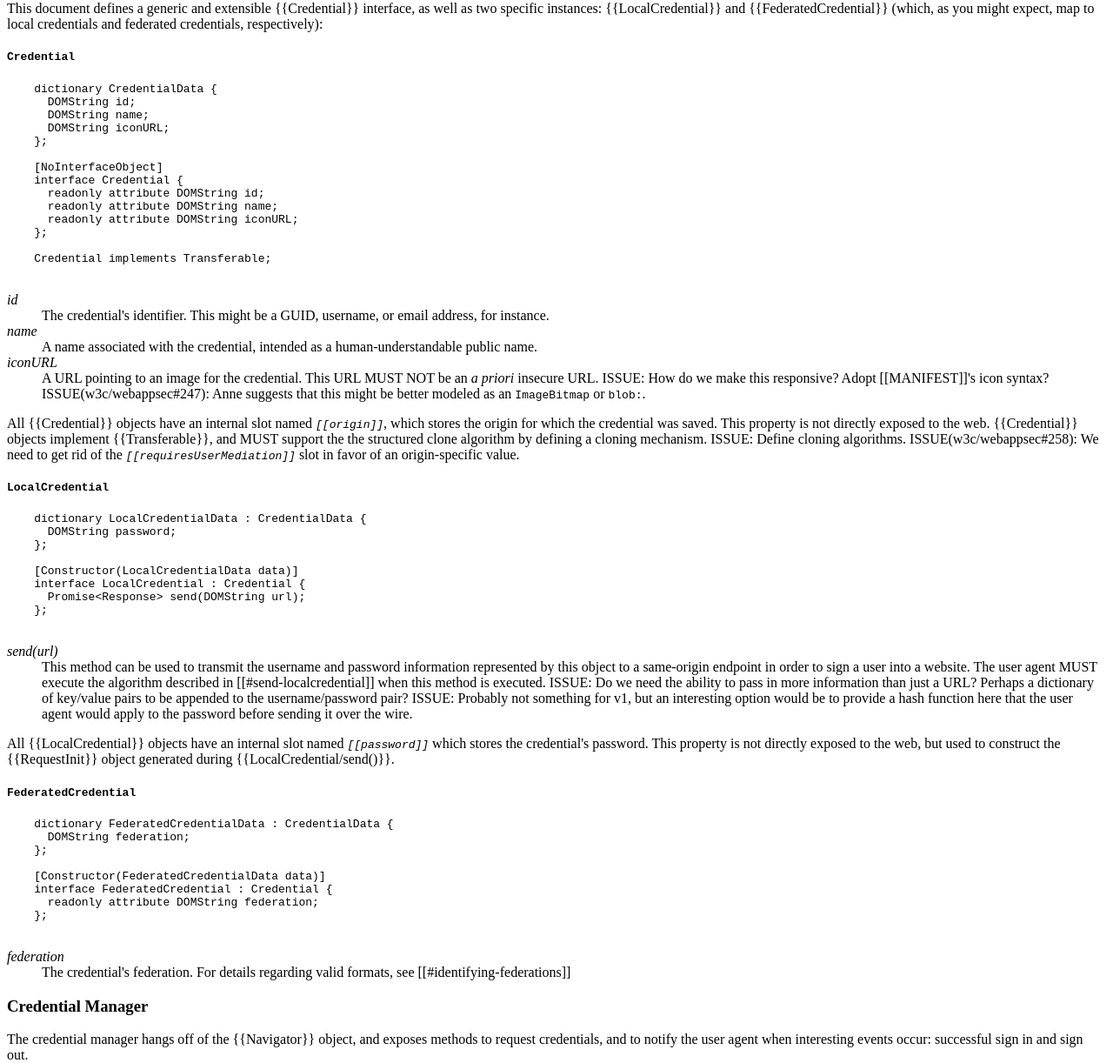
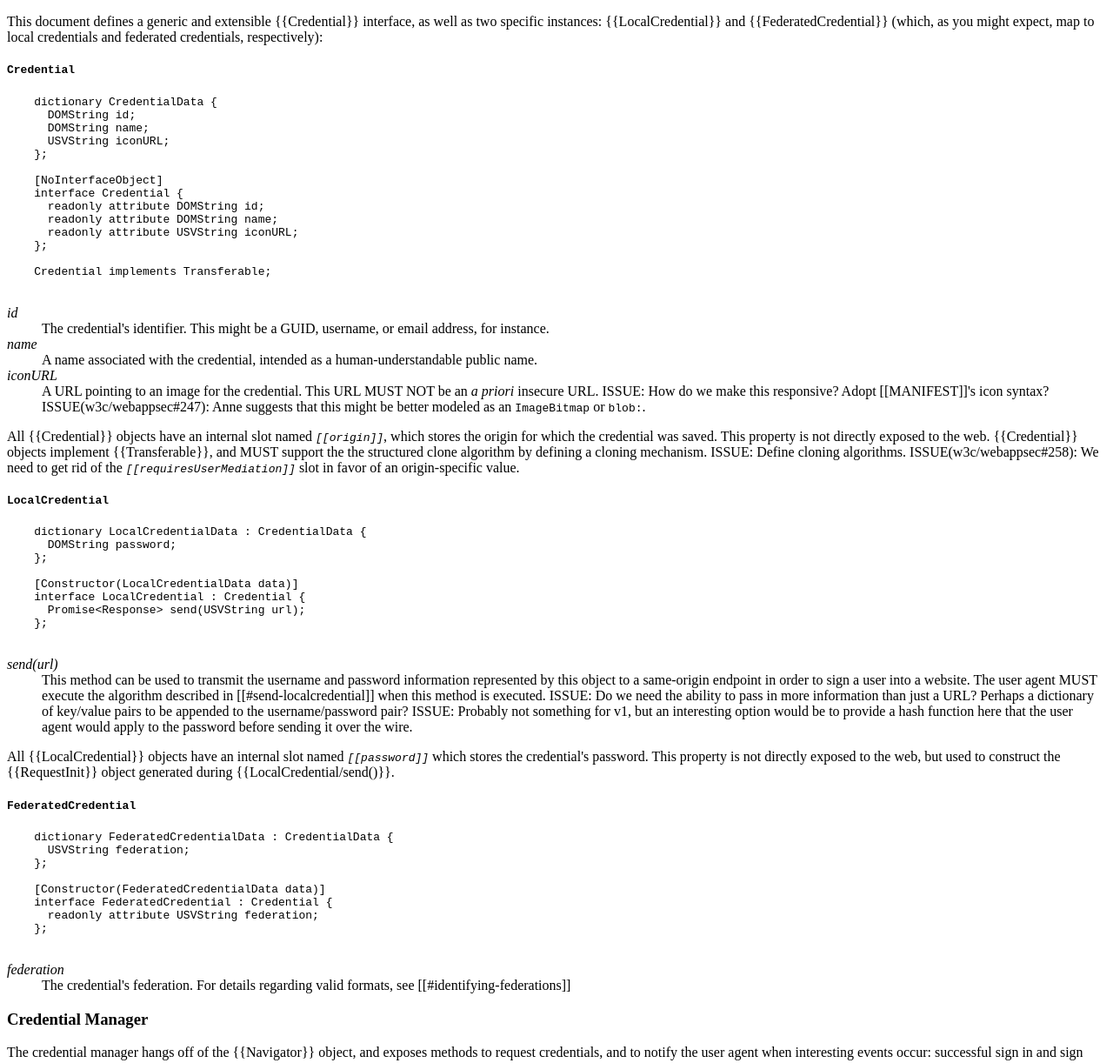
Before and after one commit to w3c/webappsec-credential-management, a plain HTML site: page index.src.html in a window 1280 px wide. Shown: the part 4638-5860 px from the top of the page at 87% size. Drawn offline with Linux system fonts and the light colour scheme.

Commit message:
CREDENTIAL: Use USVString for URLs. Fixes w3c/webappsec#257.

```diff
--- a/index.src.html
+++ b/index.src.html
@@ -90,6 +90,7 @@ spec: XHR; urlPrefix: https://xhr.spec.whatwg.org/
 spec: WebIDL; urlPrefix: https://heycam.github.io/webidl/
   type: interface
     text: DOMString; url: idl-DOMString
+    text: USVString; url: idl-USVString
     text: boolean; url: idl-boolean
 spec: WEBMESSAGING; urlPrefix: http://www.w3.org/TR/webmessaging/
   type: method
@@ -463,14 +464,14 @@ spec: URL; urlPrefix: http://www.w3.org/TR/url/
     dictionary CredentialData {
       DOMString id;
       DOMString name;
-      DOMString iconURL;
+      USVString iconURL;
     };
 
     [NoInterfaceObject]
     interface Credential {
       readonly attribute DOMString id;
       readonly attribute DOMString name;
-      readonly attribute DOMString iconURL;
+      readonly attribute USVString iconURL;
     };
 
     Credential implements Transferable;
@@ -522,7 +523,7 @@ spec: URL; urlPrefix: http://www.w3.org/TR/url/
 
     [Constructor(LocalCredentialData data)]
     interface LocalCredential : Credential {
-      Promise&lt;Response&gt; send(DOMString url);
+      Promise&lt;Response&gt; send(USVString url);
     };
   </pre>
   <dl dfn-for="LocalCredential">
@@ -552,12 +553,12 @@ spec: URL; urlPrefix: http://www.w3.org/TR/url/
   <h4 id="interfaces-credential-types-federatedcredential"><code>FederatedCredential</code></h4>
   <pre class="idl">
     dictionary FederatedCredentialData : CredentialData {
-      DOMString federation;
+      USVString federation;
     };
 
     [Constructor(FederatedCredentialData data)]
     interface FederatedCredential : Credential {
-      readonly attribute DOMString federation;
+      readonly attribute USVString federation;
     };
   </pre>
   <dl dfn-for="FederatedCredential">
@@ -625,7 +626,7 @@ spec: URL; urlPrefix: http://www.w3.org/TR/url/
   <pre class="idl">
     dictionary CredentialRequestOptions {
       boolean acceptPasswords = true;
-      sequence&lt;DOMString&gt; federations;
+      sequence&lt;USVString&gt; federations;
       boolean suppressUI = false;
     };
   </pre>
```
